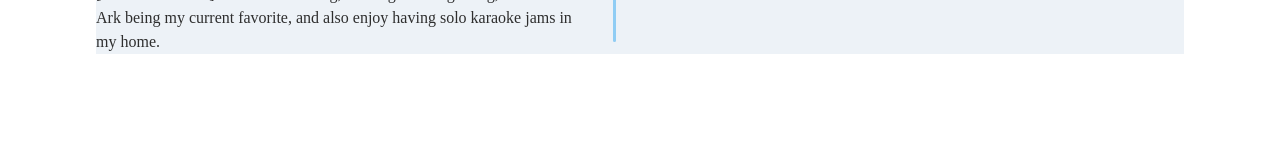
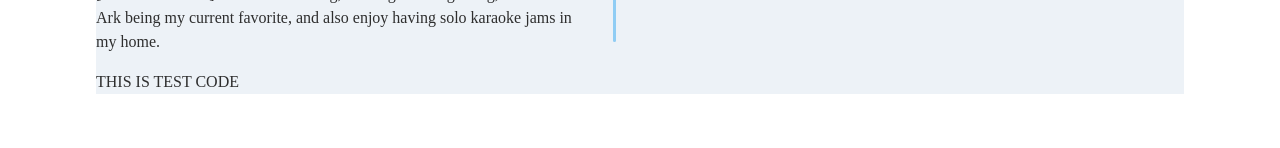
Before and after one commit to sabrinatouch/my-website, a Next.js app: page /aboutme in a window 1280 px wide. Shown: the part 652-800 px from the top of the page. Built offline with nearby package versions, Linux system fonts and the light colour scheme; a web font is replaced by a local one.

Commit message:
Add text to about me

```diff
--- a/pages/aboutme.js
+++ b/pages/aboutme.js
@@ -38,6 +38,9 @@ const AboutMe = () => {
                         <Text>
                             [THESE DAYS...] When I'm relaxing, I indulge in PC gaming, with Lost Ark being my current favorite, and also enjoy having solo karaoke jams in my home.
                         </Text>
+                        <Text>
+                            THIS IS TEST CODE
+                        </Text>
                     </VStack>
                     <Box h={500} w={2} bgColor={'blue.200'} borderRadius='10px' ml={6} mr={6} mt={2} mb={2}></Box>
                 </Box>
```
